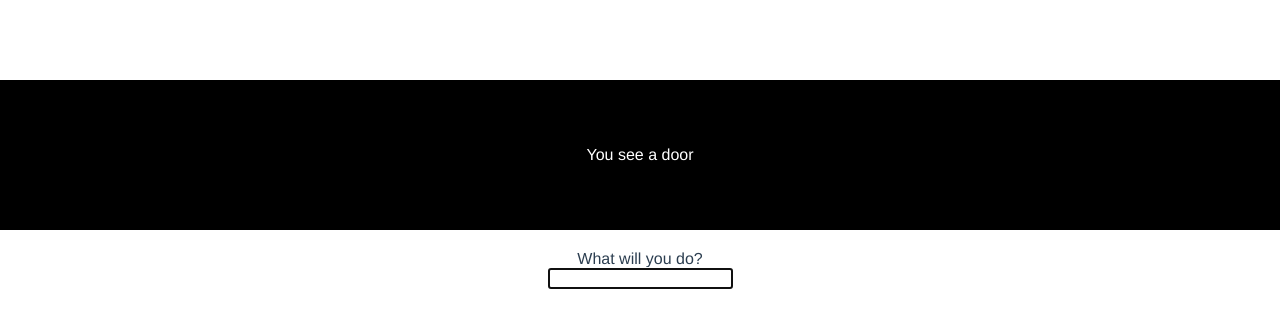
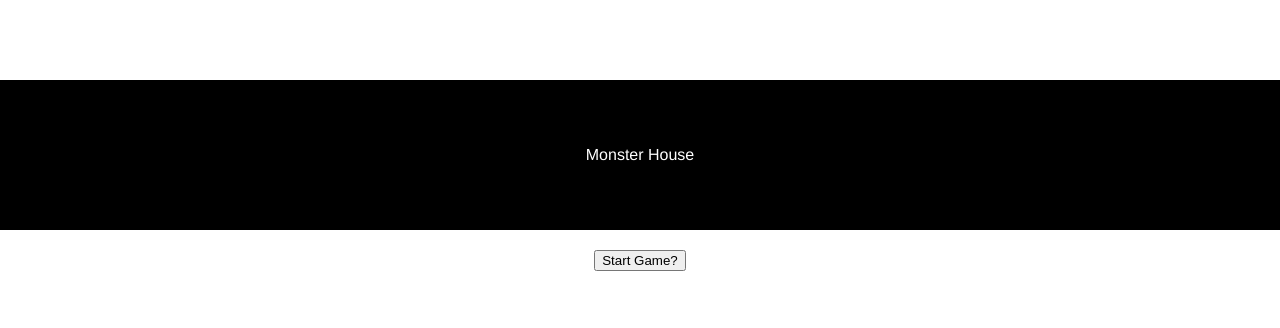
Before and after one commit to LowLifeArcade/monster-house, a Vue app: page / in a window 1280 px wide. Shown: the top 328 px of the page. Built offline with nearby package versions, Linux system fonts and the light colour scheme.

Commit message:
Added more logic

```diff
--- a/src/App.vue
+++ b/src/App.vue
@@ -6,12 +6,16 @@
     <div>
       {{ subStoryState }}
     </div> -->
+
     <p>
       {{ message }}
     </p>
   </div>
+  <div v-if="gameState === 'IN_PROGRESS'">
     {{ prompt }}
+  </div>
   <input
+    v-if="gameState === 'IN_PROGRESS'"
     autofocus
     ref="input"
     type="text"
@@ -19,18 +23,27 @@
     v-model="characterAction"
     @keyup.enter="dispatch"
   />
+  <div v-if="gameState === 'START'">
+    <button @click="startGame">Start Game?</button>
+  </div>
+  <div v-if="gameState === 'END'">
+    <button @click="startGame">Try Again?</button>
+  </div>
 </template>
 
 <script>
 // character state: tired, scared, angry, idle, active
 const CHARACTER_STATE = { IDLE: "IDLE", ACTION: "ACTION" };
+const GAME_STATE = { START: "START", IN_PROGRESS: "IN_PROGRESS", END: "END" };
 const STORY_STATE = {
   DOOR: {
     value: "DOOR",
     subStates: {
       beforeKnock: { value: "before the knock" },
       afterKnock: { value: "after the knock" },
-      someoneAtDoor: {value: "someone is at the door, but the door has not opened"}
+      someoneAtDoor: {
+        value: "someone is at the door, but the door has not opened",
+      },
     },
   },
 };
@@ -65,10 +78,11 @@
 export default {
   data() {
     return {
+      gameState: GAME_STATE.START,
       characterState: CHARACTER_STATE.IDLE,
       storyState: STORY_STATE.DOOR.value,
       subStoryState: STORY_STATE.DOOR.subStates.beforeKnock.value,
-      message: "You see a door",
+      message: "Monster House",
       prompt: "What will you do?",
       characterAction: "",
       disabled: false,
@@ -80,10 +94,17 @@
       this.stateMachine.dispatch(e.target.value);
       this.characterAction = "";
     },
-    focus(){
-        this.$nextTick(function() {
-            this.$refs.input.focus()
-        })
+    focus() {
+      this.$nextTick(function () {
+        this.$refs.input.focus();
+      });
+    },
+    startGame() {
+      this.gameState = "IN_PROGRESS";
+      this.storyState = STORY_STATE.DOOR.value;
+      this.subStoryState = STORY_STATE.DOOR.subStates.beforeKnock.value;
+      (this.message = "You see a door"), (this.disabled = false);
+      this.focus();
     },
     knock() {
       console.log("reached");
@@ -100,7 +121,7 @@
       //   this.character_action = "";
     },
     dispatch(e) {
-        this.disabled = true
+      this.disabled = true;
       let actionName = e.target.value;
       console.log(actionName);
       this.characterAction = "";
@@ -128,14 +149,19 @@
                   this.subStoryState =
                     STORY_STATE.DOOR.subStates.afterKnock.value;
                   this.disabled = false;
-                    this.focus()
+                  this.focus();
                   // new if statements available
                 }, 3000);
               }, 2000);
               break;
-
+            case actionName.includes("run"):
+              this.message = "You ran away...";
+              setTimeout(() => {
+                this.gameState = GAME_STATE.END;
+              }, 1000);
+              break;
             default:
-                this.disabled = false
+              this.disabled = false;
               break;
           }
         }
@@ -152,29 +178,35 @@
                   this.message = "The door handle jiggles";
                   // new if statements available
                   setTimeout(() => {
-                      this.message = "And jiggles..."
-                      this.subStoryState = STORY_STATE.DOOR.subStates.someoneAtDoor.value
-                      this.disabled = false
-                      this.focus()
+                    this.message = "And jiggles...";
+                    this.subStoryState =
+                      STORY_STATE.DOOR.subStates.someoneAtDoor.value;
+                    this.disabled = false;
+                    this.focus();
                   }, 2000);
                 }, 3000);
               }, 3000);
               break;
 
             default:
-                this.disabled = false
+              this.disabled = false;
               break;
           }
         }
 
-        if (this.subStoryState === STORY_STATE.DOOR.subStates.someoneAtDoor.value) {
+        if (
+          this.subStoryState === STORY_STATE.DOOR.subStates.someoneAtDoor.value
+        ) {
           switch (true) {
-                case actionName.includes('run'):
-                    this.message = "you ran away..."
+            case actionName.includes("run"):
+              this.message = "You ran away...";
+              setTimeout(() => {
+                this.gameState = GAME_STATE.END;
+              }, 1000);
               break;
 
             default:
-                    this.disabled = false
+              this.disabled = false;
               break;
           }
         }
```
Lines whose indentation alone changed are shown as unchanged.
